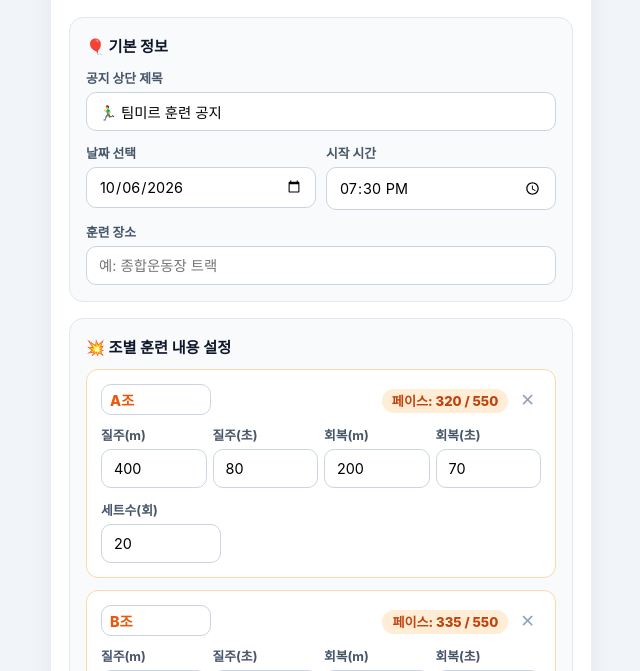
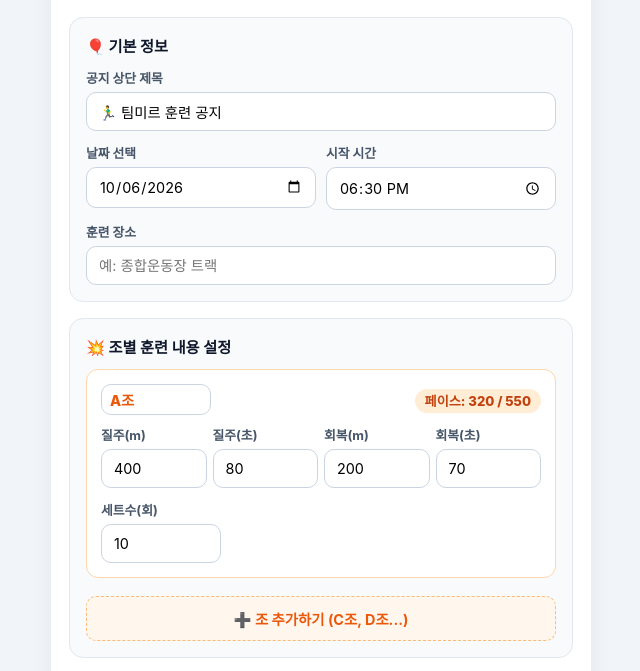
Before and after one commit to KSK-12/ksk-12.github.io-runninginterval, a plain HTML site: page index.html in a window 1280 px wide. Shown: the part 105-776 px from the top of the page, without its empty margins (319-959 px from the left). Drawn offline with Linux system fonts and the light colour scheme.

Commit message:
Update index.html

```diff
--- a/index.html
+++ b/index.html
@@ -222,7 +222,7 @@
         </div>
         <div>
           <label>시작 시간</label>
-          <input type="time" id="trainTime" value="19:30">
+          <input type="time" id="trainTime" value="18:30">
         </div>
       </div>
       <div class="row">
@@ -257,8 +257,7 @@
 
   <script>
     var groups = [
-      { id: 1, name: 'A조', runM: 400, runSec: 80, restM: 200, restSec: 70, sets: 20 },
-      { id: 2, name: 'B조', runM: 400, runSec: 86, restM: 200, restSec: 70, sets: 20 }
+      { id: 1, name: 'A조', runM: 400, runSec: 80, restM: 200, restSec: 70, sets: 10 },
     ];
 
     /**
```
